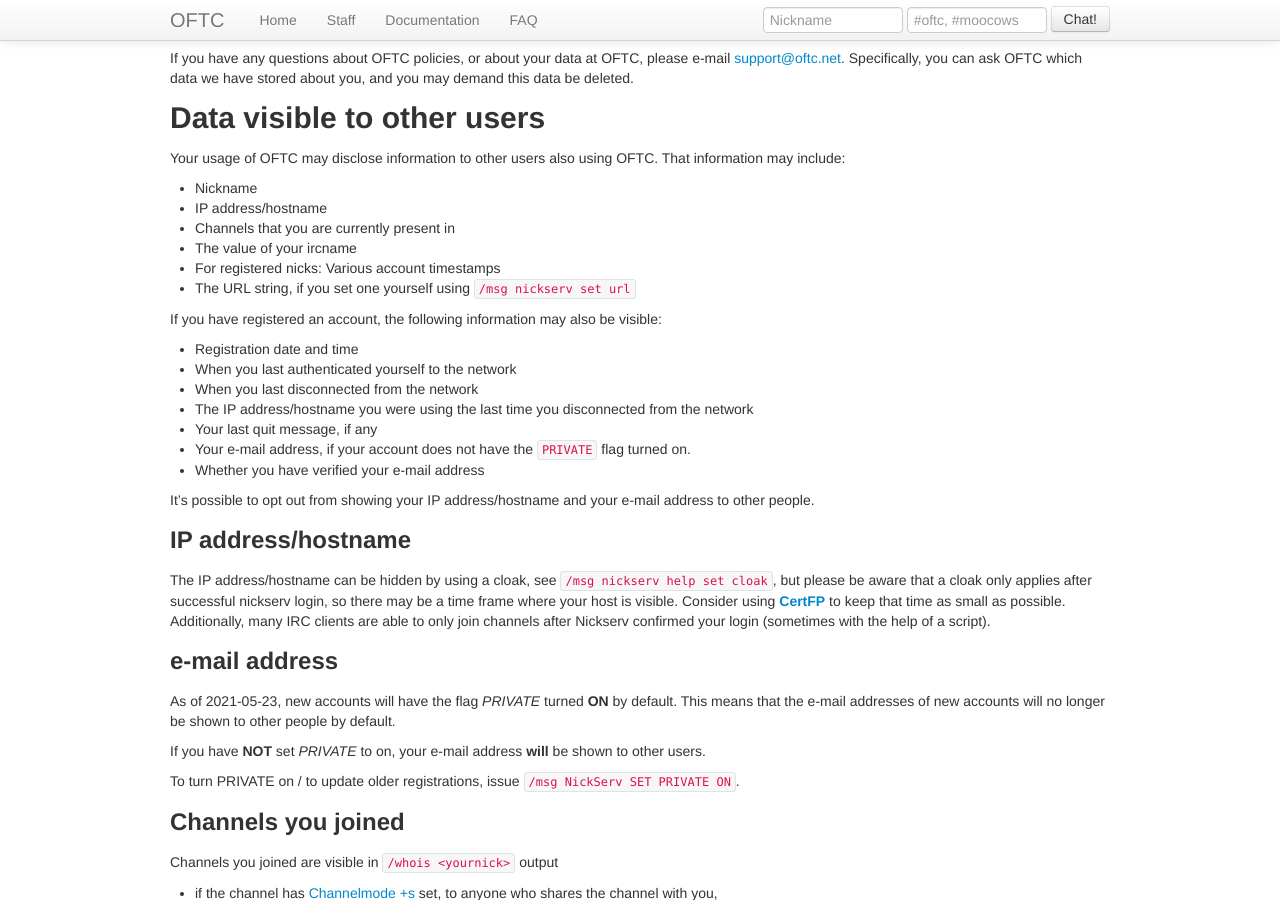
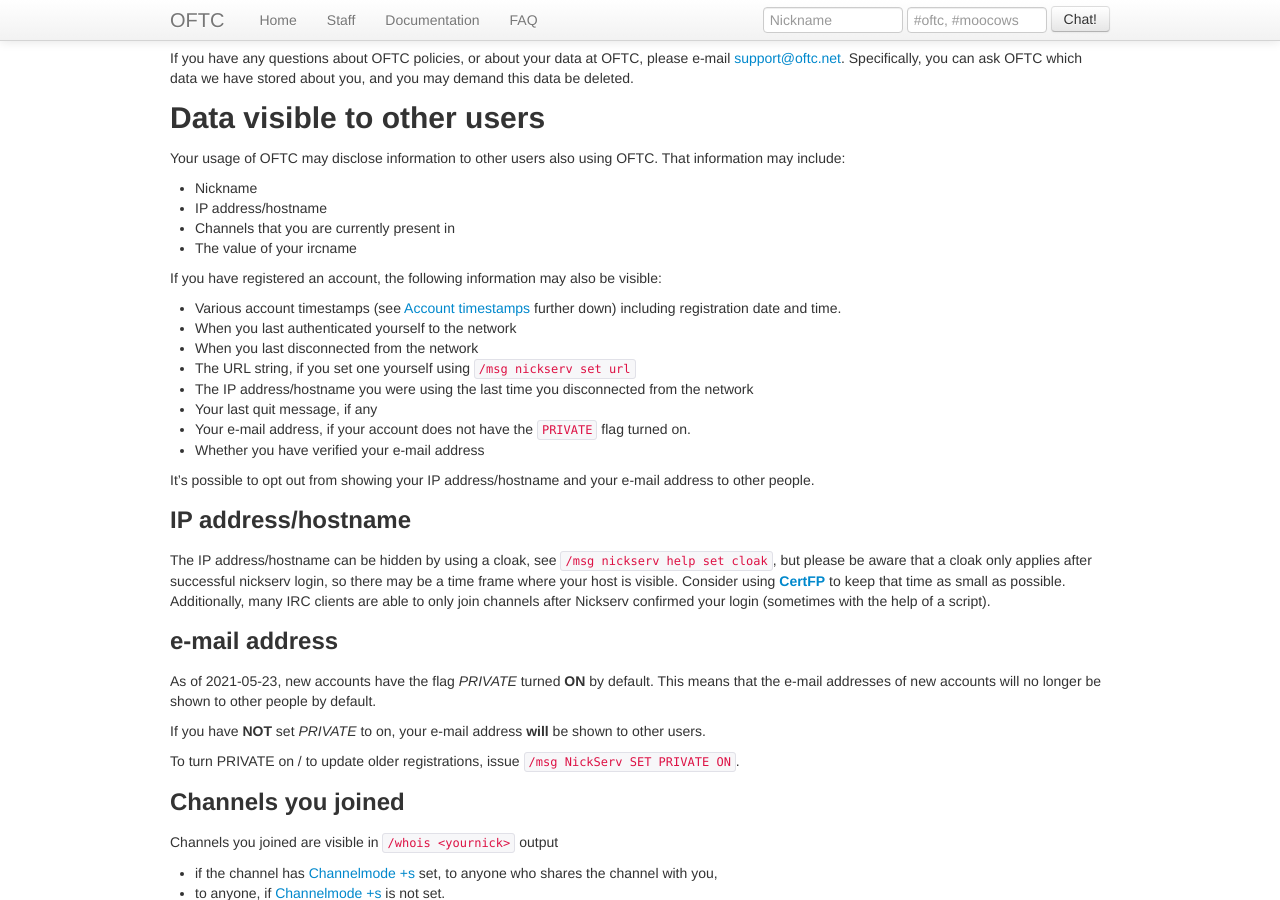
Before and after one commit to oftc/oftc-web, a Jekyll site: the page built from Privacy_Policy.md, in a window 1280 px wide and 900 px high, scrolled down 852 px. Built offline with Jekyll 4.4.1, drawn with Linux system fonts in a browser that asks for light colours.

Commit message:
Further updates

```diff
--- a/Privacy_Policy.md
+++ b/Privacy_Policy.md
@@ -71,14 +71,16 @@
 * IP address/hostname
 * Channels that you are currently present in
 * The value of your ircname
-* For registered nicks: Various account timestamps
-* The URL string, if you set one yourself using `/msg nickserv set url`
 
 If you have registered an account, the following information
 may also be visible:
-* Registration date and time
+
+* Various account timestamps (see [Account
+  timestamps](#account-timestamps) further down) including
+  registration date and time.
 * When you last authenticated yourself to the network
 * When you last disconnected from the network
+* The URL string, if you set one yourself using `/msg nickserv set url`
 * The IP address/hostname you were using the last time you
   disconnected from the network
 * Your last quit message, if any
@@ -99,7 +101,7 @@
 Nickserv confirmed your login (sometimes with the help of a script).
 
 ## e-mail address
-As of 2021-05-23, new accounts will have the flag *PRIVATE* turned
+As of 2021-05-23, new accounts have the flag *PRIVATE* turned
 **ON** by default. This means that the e-mail addresses of new
 accounts will no longer be shown to other people by default.
 
```
